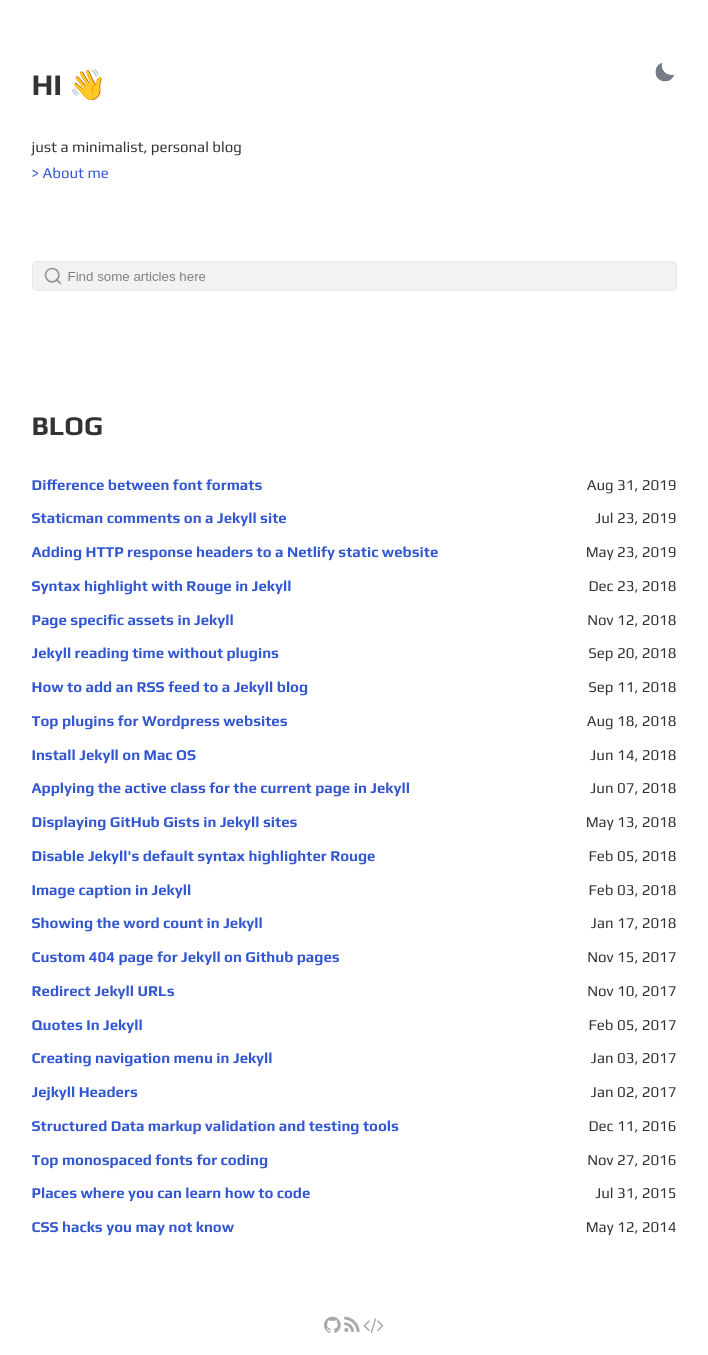
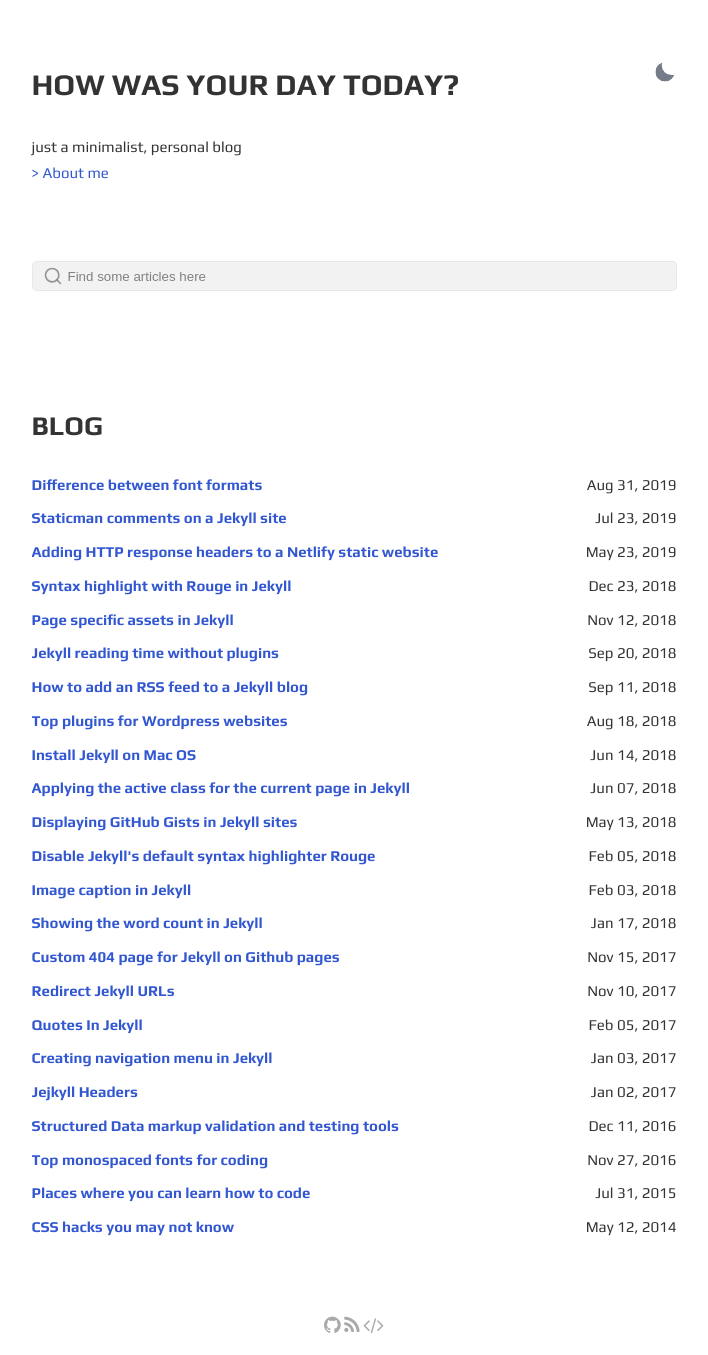
Before and after one commit to k-sub-git/younggunkim.github.io, a Jekyll site: the page built from index.html, in a window 1280 px wide. Shown: the whole page, without its empty margins (286-994 px from the left). Built offline with Jekyll 4.4.1, drawn with Linux system fonts in a browser that asks for light colours.

Commit message:
Update _config.yml

```diff
--- a/_config.yml
+++ b/_config.yml
@@ -1,16 +1,16 @@
-site: Gesko
-title: Gesko
-greetings: Hi 👋
+site: Gcodaily
+title: Gcodaily
+greetings: How was your day today?
 description: >-
   just a minimalist, personal blog
 lang: en-US
-timezone:  Europe/Rome
+timezone:  seoul
 repo: https://github.com/p0wex/Gesko # site repo [optional]
 data-theme: dark # default theme "dark" | "light"
 discus-identifier: powex # replace with your disqus shortname
 
 author:
-  name: gesko
+  name: G
   bio: just a minimalist, personal blog
   userpicture:
   username: # general username
@@ -22,7 +22,7 @@
 googlewebfonts: family=Play:wght@400;700&family=Source+Code+Pro:ital,wght@0,200;0,300;0,400;0,600;0,700;0,900;1,300;1,400;1,500;1,600;1,700;1,900
 
 # URL settings
-url: "https://p0wex.github.io" # Domain Name of host. [username].github.io for github pages
+url: "https://Gcodaily.github.io" # Domain Name of host. [username].github.io for github pages
 baseurl: "/Gesko" # sub folder for jekyll site. only if jekyll site not in root of host. leave blank if not wishd. always add / in front.
 permalink: pretty
 
```
